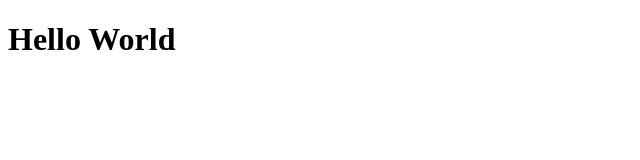
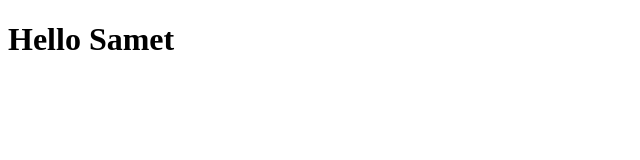
Before and after one commit to RocketRene/netlify-example, a plain HTML site: page index.html in a window 1280 px wide. Shown: the full height of the page, 0-640 px from the left. Drawn offline with Linux system fonts and the light colour scheme.

Commit message:
change from hello world to hello samet

```diff
--- a/index.html
+++ b/index.html
@@ -6,7 +6,7 @@
     <title>Document</title>
 </head>
 <body>
-    <h1>Hello World</h1>
+    <h1>Hello Samet</h1>
 
 
 
```
